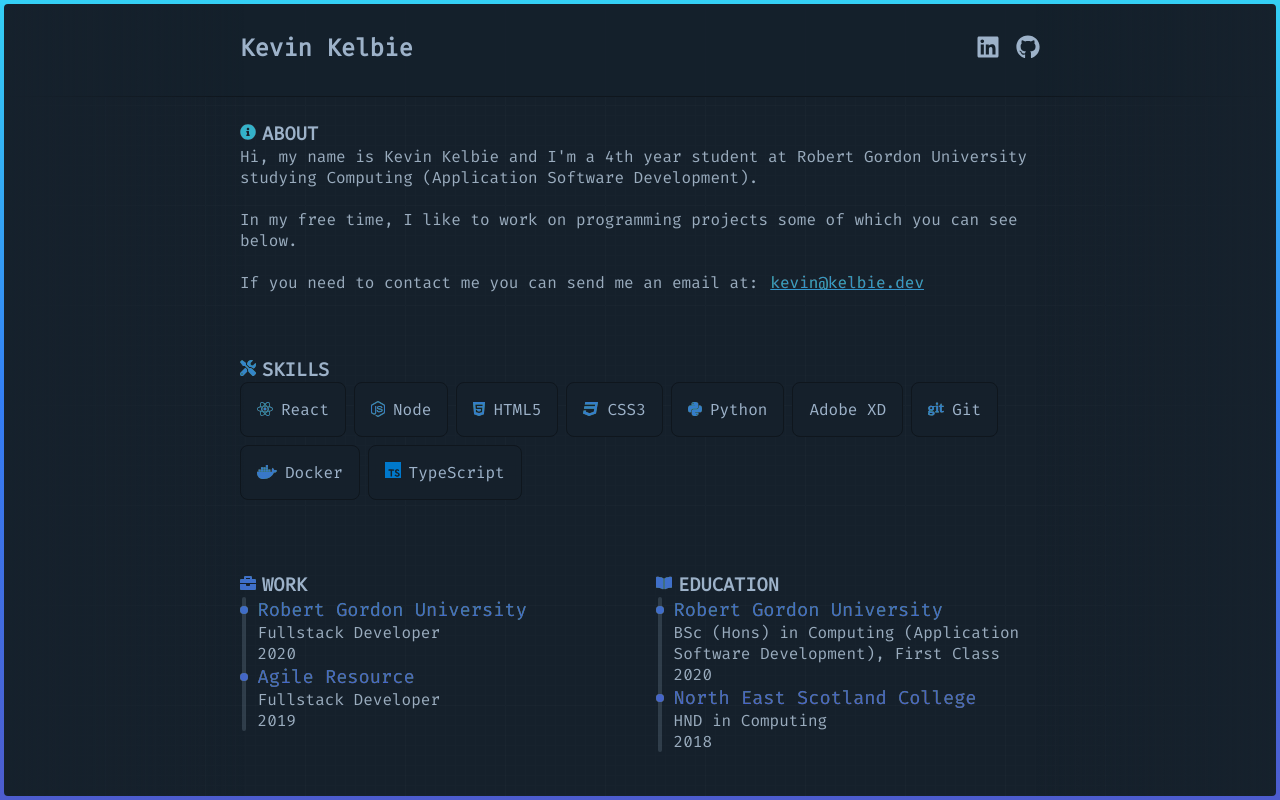
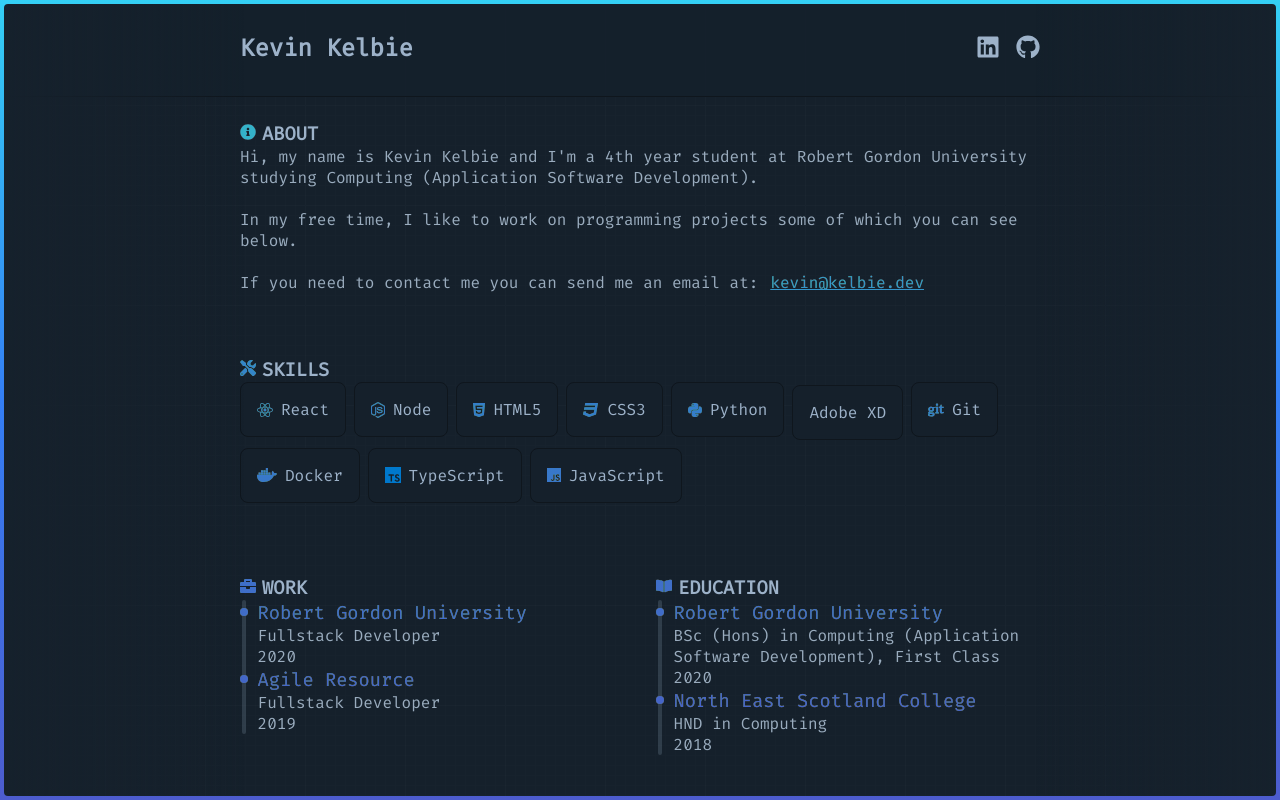
Before and after one commit to Kelbie/portfolio-2, a Next.js app: page / in a window 1280 px wide. Built offline with nearby package versions, Linux system fonts and the light colour scheme.

Commit message:
fix alignment

```diff
--- a/components/Skill.tsx
+++ b/components/Skill.tsx
@@ -21,7 +21,7 @@ export interface Props {
 
 function Skill({className, name, icon, svg}: Props) {
   return <div className={className}>
-      <div>
+      <div style={{display: 'flex'}}>
         {icon &&
           <FontAwesomeIcon icon={icon} />
         }
--- a/pages/index.tsx
+++ b/pages/index.tsx
@@ -13,7 +13,7 @@ import Post from '../components/Post';
 import Title from '../components/common/Title';
 import { FontAwesomeIcon } from '@fortawesome/react-fontawesome';
 import { faBookOpen, faBriefcase, faRss, faCode, faInfo, faInfoCircle, faTools } from "@fortawesome/free-solid-svg-icons";
-import { faOsi, faDev, faReact, faNodeJs, faHtml5, faCss3, faPython, faAdobe, faGit, faDocker } from '@fortawesome/free-brands-svg-icons';
+import { faOsi, faDev, faReact, faNodeJs, faHtml5, faCss3, faPython, faAdobe, faGit, faDocker, faJs } from '@fortawesome/free-brands-svg-icons';
 
 export interface Props {
   className?: string;
@@ -124,6 +124,7 @@ function Index({className}: Props) {
             <Skill name={"TypeScript"} svg={
               <svg viewBox="0 0 64 64" width="16" height="16"><path fill={"#9db2c9"} d="M0 32v32h64.002V-.002H0zm51.577-2.55c1.625.406 2.865 1.128 4.003 2.306.59.63 1.463 1.778 1.534 2.052.02.08-2.763 1.95-4.45 2.997-.06.04-.305-.223-.58-.63-.823-1.2-1.686-1.717-3.007-1.808-1.94-.132-3.2.884-3.18 2.58 0 .498.07.792.274 1.2.427.884 1.22 1.412 3.708 2.49 4.582 1.97 6.542 3.27 7.76 5.12 1.36 2.062 1.666 5.354.742 7.802-1.016 2.662-3.535 4.47-7.08 5.07-1.097.193-3.698.163-4.876-.05-2.57-.457-5.008-1.727-6.512-3.393-.59-.65-1.737-2.347-1.666-2.47.03-.04.295-.203.59-.376l2.377-1.37 1.84-1.067.386.57c.538.823 1.717 1.95 2.428 2.326 2.042 1.077 4.846.924 6.227-.315.59-.538.833-1.097.833-1.92 0-.742-.09-1.067-.477-1.625-.498-.71-1.514-1.31-4.4-2.56-3.302-1.422-4.724-2.306-6.024-3.708-.752-.813-1.463-2.113-1.758-3.2-.244-.904-.305-3.17-.112-4.084.68-3.2 3.088-5.415 6.563-6.075 1.128-.213 3.75-.132 4.856.142zM36.552 32.12l.02 2.62h-8.33v23.67H22.35v-23.67h-8.33v-2.57l.07-2.64c.03-.04 5.1-.06 11.246-.05l11.185.03z" fill="#007acc"/></svg>
             } />
+            <Skill name={"JavaScript"} icon={faJs} />
           </div>
         </Section>
         <div className="h">
```
